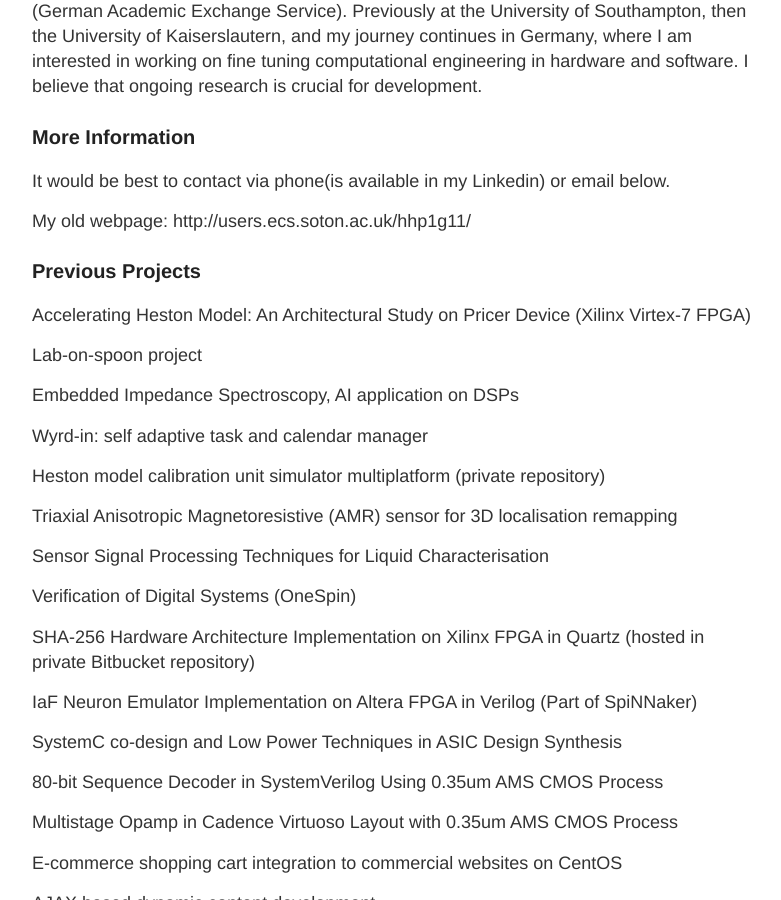
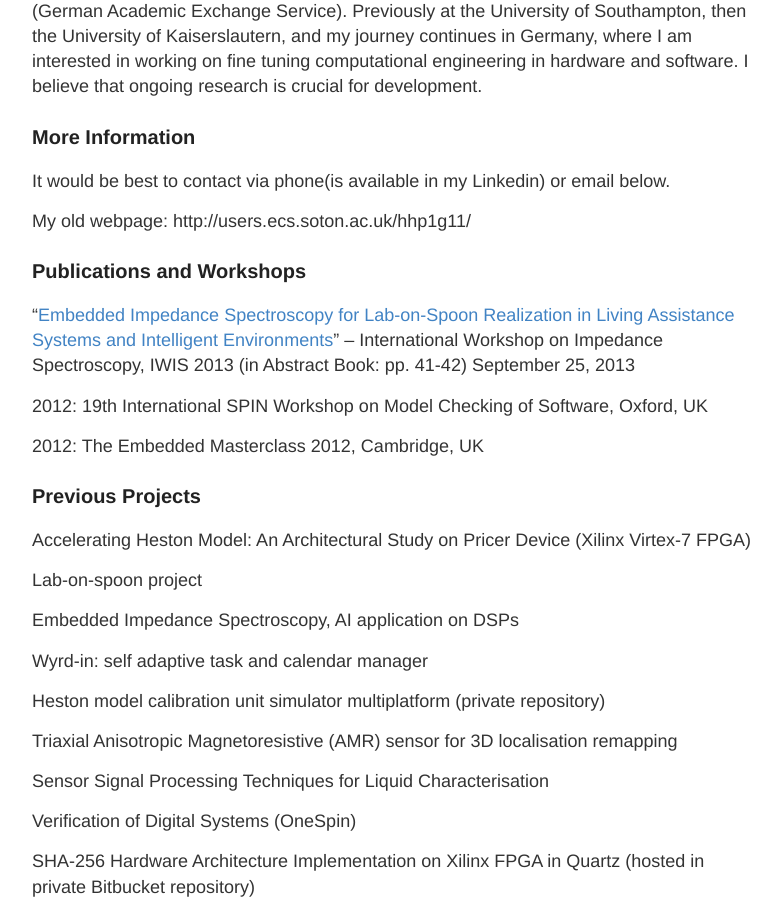
Before and after one commit to pekmezci/pekmezci.github.io, a Jekyll site: the page built from about.md, in a window 1280 px wide and 900 px high, scrolled down 372 px. Shown: the whole window, without its empty margins (248-1029 px from the left). Built offline with Jekyll 4.4.1, drawn with Linux system fonts in a browser that asks for light colours.

Commit message:
updated paper links

```diff
--- a/about.md
+++ b/about.md
@@ -11,6 +11,15 @@ I am a hardware/software engineer and the founder of LineByte. My main area of i
 It would be best to contact via phone(is available in my Linkedin) or email below.
 
 My old webpage: http://users.ecs.soton.ac.uk/hhp1g11/
+
+### Publications and Workshops
+
+"[Embedded Impedance Spectroscopy for Lab-on-Spoon Realization in Living Assistance Systems and Intelligent Environments](/images/pekmezci_IWIS_2013_PAK%20_final_pdf.pdf)"
+– International Workshop on Impedance Spectroscopy, IWIS 2013 (in Abstract Book: pp. 41-42) September 25, 2013
+
+2012: 19th International SPIN Workshop on Model Checking of Software, Oxford, UK
+
+2012: The Embedded Masterclass 2012, Cambridge, UK
 
 ### Previous Projects
 
```
